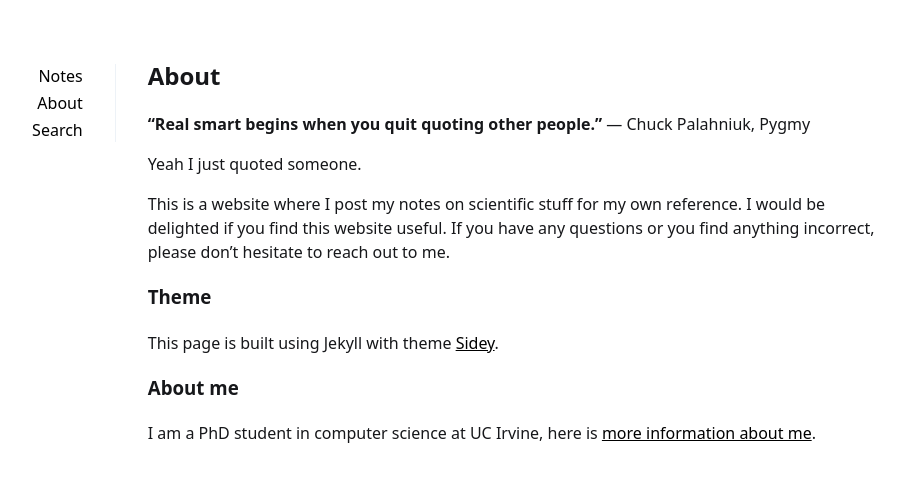
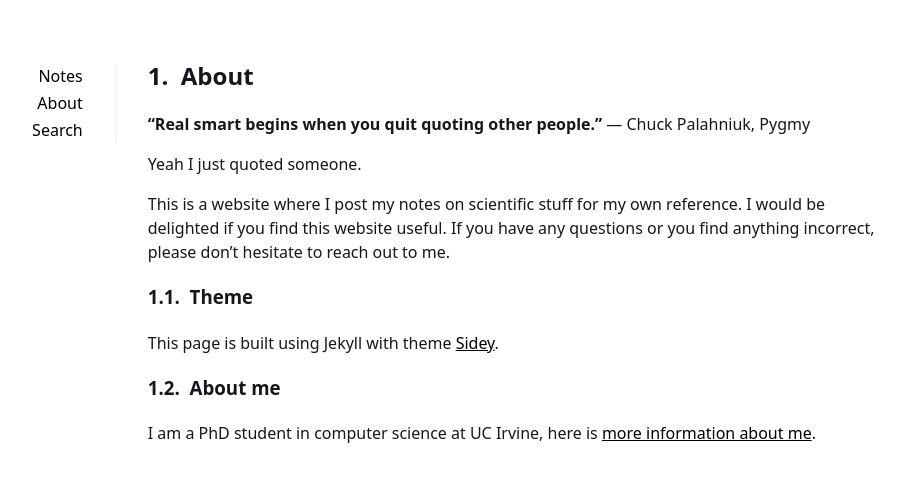
Before and after one commit to acneyouth1996/notes, a Jekyll site: the page built from _pages/about.md, in a window 1280 px wide. Shown: the top 482 px of the page, without its empty margins (205-1109 px from the left). Built offline with Jekyll 4.4.1, drawn with Linux system fonts in a browser that asks for light colours.

Commit message:
new post

```diff
--- a/_sass/_main.scss
+++ b/_sass/_main.scss
@@ -208,3 +208,37 @@ figcaption {
         display: none !important;
     }
 }
+
+body { counter-reset: h1counter h2counter h3counter h4counter h5counter h6counter; }
+
+h1 { counter-reset: h2counter; }
+h2 { counter-reset: h3counter; }
+h3 { counter-reset: h4counter; }
+h4 { counter-reset: h5counter; }
+h5 { counter-reset: h6counter; }
+h6 {}
+
+h2:before {
+    counter-increment: h2counter;
+    content: counter(h2counter) ".\0000a0\0000a0";
+}
+
+h3:before {
+    counter-increment: h3counter;
+    content: counter(h2counter) "." counter(h3counter) ".\0000a0\0000a0";
+}
+
+h4:before {
+    counter-increment: h4counter;
+    content: counter(h2counter) "." counter(h3counter) "." counter(h4counter) ".\0000a0\0000a0";
+}
+
+h5:before {
+    counter-increment: h5counter;
+    content: counter(h2counter) "." counter(h3counter) "." counter(h4counter) "." counter(h5counter) ".\0000a0\0000a0";
+}
+
+h6:before {
+    counter-increment: h6counter;
+    content: counter(h2counter) "." counter(h3counter) "." counter(h4counter) "." counter(h5counter) "." counter(h6counter) ".\0000a0\0000a0";
+}
```
Also changed, not shown: 16 other files.
